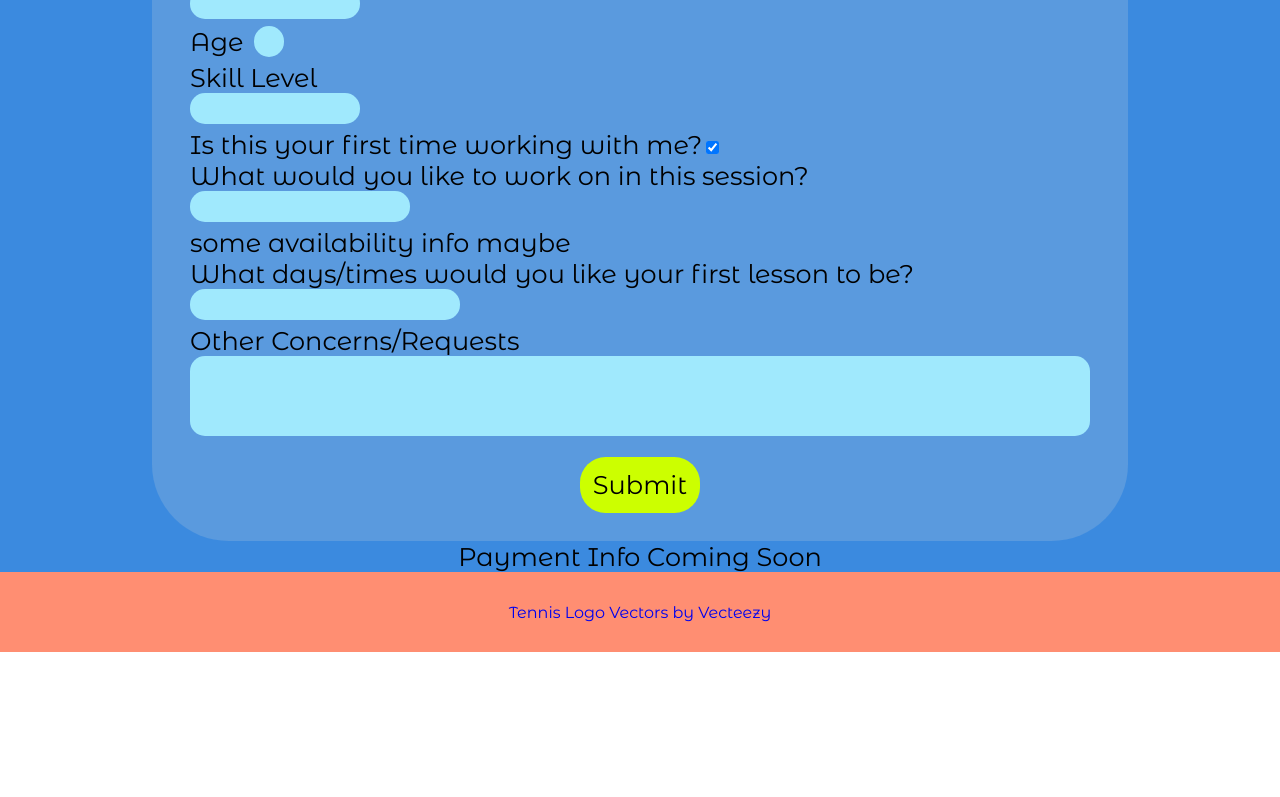
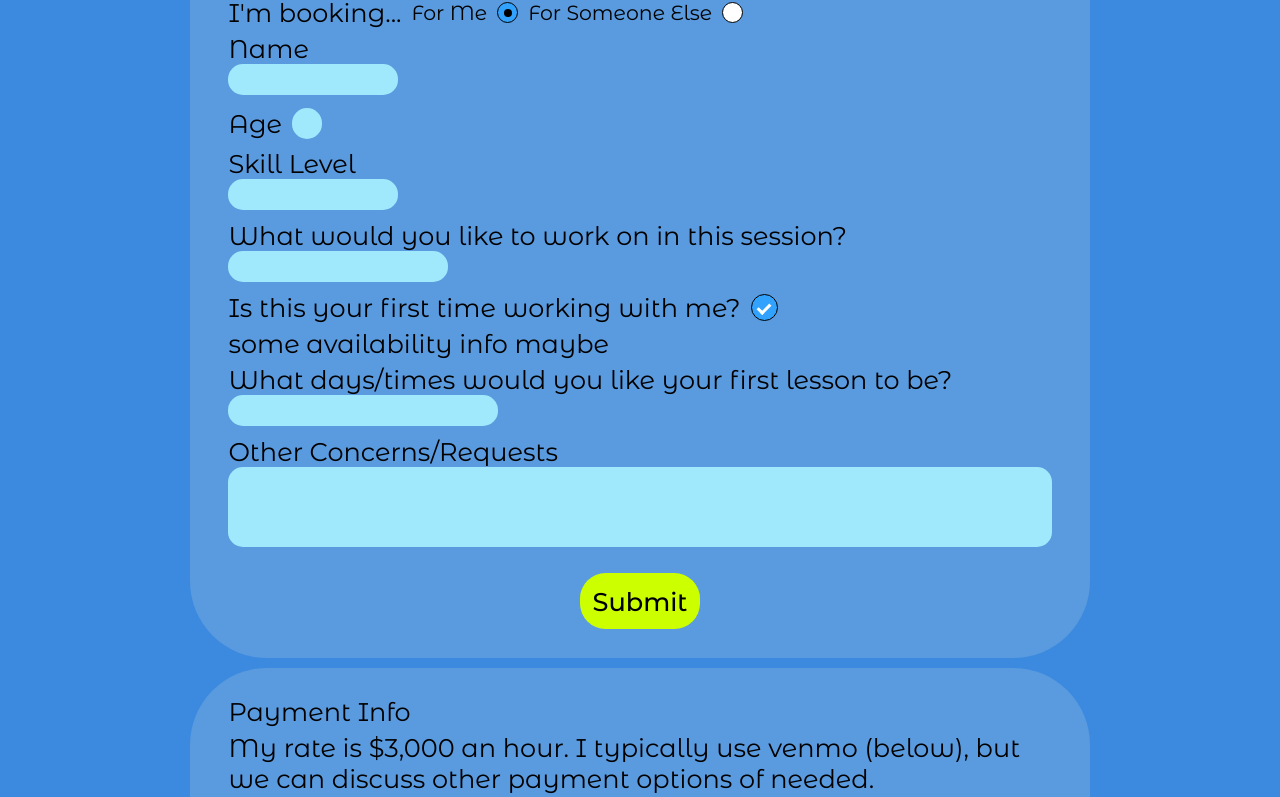
Before and after one commit to hawk-r19/shar, a React (Create React App) app: page /schedule in a window 1280 px wide. Shown: the part 360-1157 px from the top of the page. Before the commit the page ends 1012 px from the top, so only its background shows below. Built offline with nearby package versions, Linux system fonts and the light colour scheme.

Commit message:
styling of schedule page, payment, post submit page

```diff
--- a/src/components/calendar.js
+++ b/src/components/calendar.js
@@ -2,6 +2,6 @@ import '../styles/calendar.css'
 
 export default function Calendar(props) {
     return (
-        <div className='calendar'>calendar div</div>
+        <div className='calendar'></div>
     )
 }
--- a/src/pages/schedule.js
+++ b/src/pages/schedule.js
@@ -5,6 +5,7 @@ import {useState} from 'react'
 import Calendar from '../components/calendar.js'
 
 export default function SchedulePage() {
+    const today = '2023-07-15'; //get today from dayjs
     const [submitted, setSubmitted] = useState(false);
     const [lastBooked, setLastBooked] = useState({});
     const [info, setInfo] = useState({
@@ -18,16 +19,10 @@ export default function SchedulePage() {
         focus: '',
         avail: '',
         notes: '',
-        date: '',
+        date: today,
         length: '',
         time: '',
     });
-
-    /* var emailInput = document.getElementById('email');
-    var emailWidth = document.getElementById('email-width');
-    useEffect(() => {
-
-    }, []); */
 
     const submitForm = e => {
         //handling submit to firebase, updating state
@@ -35,18 +30,11 @@ export default function SchedulePage() {
         setSubmitted(true);
     }
 
-    /* const autoFitWidth = (target) => {
-        var input = document.getElementById(target.id);
-        var inputWidth = document.getElementById(target.id + '-width');
-        //if(inputWidth)
-    } */
-
     const handleChange = e => {
         setInfo({
             ...info,
             [e.target.name]: e.target.value,
         });
-        //if(e.target.localName == 'input') autoFitWidth(e.target);
     }
 
     /* all info needed:
@@ -63,17 +51,17 @@ export default function SchedulePage() {
 
     return (
         <div className='page schedule-page'>
-            {submitted ? <PostSubmitInfo data={lastBooked} /> :
+            {submitted ? <PostSubmitInfo data={lastBooked} backToSchedule={() => setSubmitted(false)}/> :
                 <div className='schedule-form-div'>
                     <div className='initial-info-div'>
                         Some initial info like availability, events, etc
                     </div>
                     <div className='form-div'>
-                        <form>
+                        <form onSubmit={submitForm}>
                             <div className='text-input-div email-div'>Email
                                 <span className='input-wrap email-wrap'>
                                     <span className='input-width email-width' aria-hidden="true">{info.email}</span>
-                                    <input type='text' id='email' name='email'
+                                    <input type='email' id='email' name='email' required
                                         value={info.email} onChange={handleChange}/>
                                 </span>
                             </div>
@@ -94,10 +82,11 @@ export default function SchedulePage() {
                                 </label>
                             </div>
                             <div className={'form-name-div' + (info.forMe ? '' : ' both-names')}>
-                                <div className='text-input-div name-div'>Your Name
+                                <div className='text-input-div name-div'>{info.forMe ? 'Name' : 'Your Name'}
                                     <span className='input-wrap name-wrap'>
                                         <span className='input-width name-width' aria-hidden="true">{info.name}</span>
-                                        <input type='text' name='name' id='name' value={info.name} onChange={handleChange}/>
+                                        <input type='text' name='name' id='name' value={info.name} required
+                                            onChange={handleChange}/>
                                     </span>
                                 </div>
                                 {info.forMe ? null :
@@ -105,7 +94,7 @@ export default function SchedulePage() {
                                         <span className='input-wrap student-name-wrap'>
                                             <span className='input-width student-name-width' aria-hidden="true">{info.studentName}</span>
                                             <input type='text' name='studentName' id='student-name'
-                                                value={info.studentName} onChange={handleChange}/>
+                                                value={info.studentName} required onChange={handleChange}/>
                                         </span>
                                     </div>
                                 }
@@ -113,30 +102,31 @@ export default function SchedulePage() {
                             <div className='text-input-div age-div'>{info.forMe ? 'Age' : "Student's Age"}
                                 <span className='input-wrap age-wrap'>
                                     <span className='input-width age-width' aria-hidden="true">{info.age}</span>
-                                    <input type='number' name='age' id='age' value={info.age} onChange={handleChange}/>
+                                    <input type='number' name='age' id='age' value={info.age} required
+                                        onChange={handleChange}/>
                                 </span>
                             </div>
                             <div className='text-input-div skill-div'>
                                 {info.forMe ? 'Skill Level' : "Student's Skill Level"}
                                 <span className='input-wrap skill-wrap'>
                                     <span className='input-width skill-width' aria-hidden="true">{info.skill}</span>
-                                    <input type='text' name='skill' id='skill' value={info.skill} onChange={handleChange}/>
+                                    <input type='text' name='skill' id='skill' value={info.skill} required
+                                        onChange={handleChange}/>
                                 </span>
-                            </div>
-                            <div className='first-time-div'>Is this your first time working with me?
-                                <input type='checkbox' name='firstTime' id='first-time'
-                                    checked={info.firstTime} onChange={e => {
-                                        setInfo({
-                                            ...info,
-                                            firstTime: e.target.checked,
-                                        });
-                                    }}/>
                             </div>
                             <div className='text-input-div focus-div'>What would you like to work on in this session?
                                 <span className='input-wrap focus-wrap'>
                                     <span className='input-width focus-width' aria-hidden="true">{info.focus}</span>
-                                    <input type='text' name='focus' id='focus' value={info.focus} onChange={handleChange}/>
+                                    <input type='text' name='focus' id='focus' value={info.focus} required
+                                        onChange={handleChange}/>
                                 </span>
+                            </div>
+                            <div className='first-time-div'
+                                onClick={e => handleChange({target: {name: 'firstTime', value: !info.firstTime}})}>
+                                Is this your first time working with me?
+                                <input type='checkbox' name='firstTime' id='first-time'
+                                    checked={info.firstTime} readOnly={true}/>
+                                <span className='checkbox'></span>
                             </div>
                             {!info.firstTime ? <></> :
                                 <div className='availability-container'>
@@ -145,8 +135,32 @@ export default function SchedulePage() {
                                         What days/times would you like your first lesson to be?
                                         <span className='input-wrap avail-wrap'>
                                             <span className='input-width avail-width' aria-hidden="true">{info.avail}</span>
-                                            <input type='text' name='avail' id='avail' value={info.avail} onChange={handleChange}/>
+                                            <input type='text' name='avail' id='avail' value={info.avail}
+                                                onChange={handleChange} required/>
                                         </span>
+                                    </div>
+                                </div>
+                            }
+                            {info.firstTime ? <></> :
+                                <div className='schedule-time-div'>
+                                    <Calendar />
+                                    <div className='schedule-time-inputs'>
+                                        <div className='text-input-div date-div'>Date
+                                            <input type='date' name='date' id='date' value={info.date}
+                                                required min={today} onChange={handleChange}/>
+                                        </div>
+                                        <div className='length-div'>Session Length
+                                            <select name='length' onChange={handleChange} required>
+                                                <option value='60'>60 Minutes</option>
+                                                <option value='75'>75 Minutes</option>
+                                                <option value='90'>90 Minutes</option>
+                                            </select>
+                                        </div>
+                                        <div className='text-input-div time-div'>Time
+                                            <input type='time' name='time' id='time' value={info.time}
+                                                min='08:00' max='19:00' step='300' onChange={handleChange} required/>
+                                            {/* add limits based on availability */}
+                                        </div>
                                     </div>
                                 </div>
                             }
@@ -157,49 +171,32 @@ export default function SchedulePage() {
                                     <textarea name='notes' id='notes' value={info.notes} onChange={handleChange}/>
                                 </span>
                             </div>
-                            {info.firstTime ? <></> :
-                                <div className='schedule-time-div'>
-                                    <Calendar />
-                                    <div className='schedule-time-inputs'>
-                                        <div className='date-div'>
-                                            <label for='date'>Date</label>
-                                            <input type='text' name='date' id='date' value={info.date} onChange={handleChange}/>
-                                        </div>
-                                        <div className='length-div'>
-                                            <label for='length'>Session Length</label>
-                                            <select name='length' onChange={handleChange}>
-                                                <option value='60'>60 Minutes</option>
-                                                <option value='75'>75 Minutes</option>
-                                                <option value='90'>90 Minutes</option>
-                                            </select>
-                                        </div>
-                                        <div className='time-div'>
-                                            <label for='time'>Time</label>
-                                            <input type='time' name='time' id='time' value={info.time} onChange={handleChange}/>
-                                        </div>
-                                    </div>
-                                </div>
-                            }
                             <div className='submit-div'>
-                                <div className='submit-button' onClick={submitForm}>Submit</div>
+                                <button type='submit' className='submit-button'>Submit</button>
                             </div>
                         </form>
                     </div>
+                    <PaymentInfo />
                 </div>
             }
-            <PaymentInfo />
         </div>
     )
 }
 
 function PaymentInfo(props) {
     return (
-        <div className='pay-div'>Payment Info Coming Soon</div>
+        <div className='pay-div'>
+            <div className='pay-header'>Payment Info</div>
+            <div className='pay-info'>My rate is $3,000 an hour. I typically use venmo {'(below)'},
+                but we can discuss other payment options of needed.</div>
+            <div className='venmo-div'><img className='venmo' src={require('../imgs/qr.png')}/></div>
+        </div>
     )
 }
 
-function PostSubmitInfo({data, loading}) {
-    const appointment = `Appointment Info: ${data.date}, ${data.time}, for ${data.length}`;
+/* add schedule again button */
+function PostSubmitInfo({data, loading, backToSchedule}) {
+    const appointment = `Appointment Info: ${data.date}, ${data.time}, for ${data.length} minutes`;
 
     return (
         <div className='post-submit-info-div'>
@@ -207,131 +204,34 @@ function PostSubmitInfo({data, loading}) {
                 <div className='post-header-text'>
                     Successfully submitted! A confirmation message will be sent your email
                     at {data.email} with the following information. I will get back to you as
-                    soon as I can to confirm your appointment and discuss any extra details needed.
+                    soon as I can to confirm your appointment and discuss any extra details as needed.
                 </div>
                 <div className='post-header-sub-text'>Thank you, and I look forward to working with you!</div>
             </div>
+            <hr/>
             <div className='post-submit-info'>
-                <div className='post-for-me'>{data.forMe ? "Scheduling for me." : "Scheduling for someone else."}</div>
-                <div className='post-name-age'>{data.name + ", " + data.age}</div>
-                {data.skill !== '' ? <div className='post-skill'>{"Skill Level: " + data.skill}</div> : <></>}
-                <div className='post-first'>{data.firstTime ? "I am a new client." : "I am a returning client."}</div>
-                <div className='post-focus'>{"Focus: " + data.focus}</div>
-                {data.firstTime ? <div className='post-availability'>{"Availability: " + data.avail}</div> :
+                {data.forMe ?
+                <div className='post-for-me'>
+                    <div className='post-name-age'>{data.name + ", " + data.age +
+                        data.firstTime ? ", new client." : ", returning client."}
+                    </div>
+                </div> :
+                <div className='post-for-else'>
+                    <div className='post-name'>{data.name + (data.firstTime ? ", new client." : ", returning client.")}</div>
+                    <div className='post-student-name-age'>{data.studentName + ', ' + data.age}</div>
+                </div>}
+                {data.skill !== '' ? <div className='post-skill'>Skill Level:<br/><span>{data.skill}</span></div> : <></>}
+                <div className='post-focus'>Focus:<br/><span>{data.focus}</span></div>
+                {data.firstTime ? <div className='post-availability'>Availability:<br/><span>{data.avail}</span></div> :
                     <div className='post-appointment'>{appointment}</div>
                 }
-                <div className='post-notes'>{"Notes: " + data.notes}</div>
+                <div className='post-notes'>Notes:<br/><span>{data.notes}</span></div>
+            </div>
+            <div className='again-button-div'>
+                <div className='again-button' onClick={backToSchedule}>
+                    Schedule Another Appointment
+                </div>
             </div>
         </div>
     )
 }
-
-/* import '../styles/schedule.css'
-import dayjs from 'dayjs'
-import {useState, useRef} from 'react'
-//import ReactCSSTransitionGroup from 'react-transition-group'
-import Direct from '../components/direct.js'
-import Inquiry from '../components/inquiry.js'
-
-export default function SchedulePage() {
-    const [chosen, setChosen] = useState(false);
-    const [direct, setDirect] = useState(false);
-    const [submitted, setSubmitted] = useState(false);
-    const [lastBooked, setLastBooked] = useState({});
-    const [carriedData, setCarriedData] = useState({});
-    const directForm = useRef(null);
-    const inquiryForm = useRef(null);
-
-    const choose = (choice) => {
-        setDirect(choice);
-        setChosen(true);
-    }
-
-    const switchType = () => {
-        setCarriedData({
-            ...carriedData,
-            ...(direct ? directForm.current.getData() : inquiryForm.current.getData())
-        });
-        setDirect(!direct);
-    }
-
-    const submit = (data) => {
-        setLastBooked(data);
-        setSubmitted(true);
-        //submit data to firebase
-        //send google event and email to shar
-        //send email to client
-    }
-
-    return (
-        <div className='page schedule-page'>
-            <div className='current-schedule-container'>
-                {submitted ? <Submitted last={lastBooked} scheduleAgain={() => setSubmitted(false)}/> : (
-                    !chosen ? <ChooseTypeModal choose={choose}/> :
-                        <>
-                            <TypeSelector direct={direct} switch={switchType} />
-                            {direct ? <Direct ref={directForm}
-                                        carriedData={carriedData} submit={submit} /> :
-                                <Inquiry ref={inquiryForm} carriedData={carriedData}  submit={submit} />}
-                            <Payment />
-                        </>
-                    )
-                }
-            </div>
-        </div>
-    )
-}
-
-function Submitted(props) {
-    return (
-        <div className='submitted-div'>
-            submitted
-            <button id='schedule-again' onClick={props.scheduleAgain}>Schedule Again</button>
-        </div>
-    )
-}
-
-function ChooseTypeModal(props) {
-    return (
-        <div className='choose-type-modal'>
-            <div className='choose-side choose-inquiry'>
-                <div className='head-text'>Send me a message:</div>
-                <div className='sub-text'>Choose this option if any of these apply:</div>
-                <div className='bullet-list'>
-                    <div className='reason'> - You are a new customer</div>
-                    <div className='reason'> - You are looking to set up a long-term lesson schedule</div>
-                    <div className='reason'> - You are a new customer</div>
-                </div>
-                <button id='inquiry'
-                    className='choose-type-button'
-                    onClick={() => props.choose(false)}>
-                    Inquiry</button>
-            </div>
-            <button id='direct'
-                className='choose-type-button'
-                onClick={() => props.choose(true)}>
-                Direct</button>
-        </div>
-    )
-}
-
-function TypeSelector(props) {
-    return (
-        <div className='type-selector-div'>
-            <button id='direct'
-                className='switch-type-button'
-                onClick={() => {if(!props.direct) props.switch();}}>
-                Direct</button>
-            <button id='inquiry'
-                className='switch-type-button'
-                onClick={() => {if(props.direct) props.switch();}}>
-                Inquiry</button>
-        </div>
-    )
-}
-
-function Payment(props) {
-    return (
-        <div className='pay-div'>Payment Info Coming Soon</div>
-    )
-} */
--- a/src/styles/App.css
+++ b/src/styles/App.css
@@ -17,6 +17,8 @@
     --hero_img_color: black;
     --hero_text_color: black;
     --schedule_btn_alt_color: var(--blue_light);
+    --schedule_bg_color: #5a9ade;
+    --checkbox_bg_color: #31a3ff;
 
     height: 100vh;
     font-family: 'Montserrat Alternates';
--- a/src/styles/schedule.css
+++ b/src/styles/schedule.css
@@ -3,15 +3,30 @@
     flex-direction: column;
     align-items: center;
     font-size: max(2vw, 1em);
+    padding-bottom: 10px;
 }
 
 .schedule-form-div {
+    width: 100%;
     display: flex;
     flex-direction: column;
-    width: min(900px, 90%);
-    background-color: #5a9ade; /* slightly lighter than --blue_light */
+    align-items: center;
+    gap: 10px;
+}
+
+.form-div, .initial-info-div, .pay-div, .post-submit-info-div {
+    display: flex;
+    flex-direction: column;
+    gap: 5px;
+    width: min(900px, 80%);
+    box-sizing: border-box;
+    background-color: var(--schedule_bg_color); /* slightly lighter than --blue_light */
     padding: 1.1em 1.5em;
     border-radius: 3em;
+}
+
+.text-input-div.email-div {
+    margin-top: 0;
 }
 
 .text-input-div, .notes-div {
@@ -19,6 +34,7 @@
     flex-direction: column;
     align-items: start;
     gap: 0px;
+    margin: 5px 0;
 }
 
 .text-input-div input, .notes-div textarea {
@@ -99,10 +115,10 @@
     width: 1.5vw;
     background-color: white;
     border-radius: 50%;
-    border: none;
     display: flex;
     justify-content: center;
     align-items: center;
+    border: 1px solid black;
   }
 
   /* On mouse-over, add a grey background color */
@@ -112,7 +128,7 @@
 
   /* When the radio button is checked, add a blue background */
   .radio-container input:checked ~ .checkmark {
-    background-color: var(--blue_light);
+    background-color: var(--checkbox_bg_color);
   }
 
   /* Create the indicator (the dot/circle - hidden when not checked) */
@@ -161,6 +177,28 @@ input[type='number']::-webkit-inner-spin-button {
     min-width: 250px;
 }
 
+.schedule-time-inputs {
+    display: flex;
+    justify-content: space-evenly;
+}
+
+.length-div {
+    display: flex;
+    flex-direction: column;
+    align-items: start;
+    gap: 0px;
+}
+
+.length-div select {
+    background-color: var(--blue_light);
+    border: none;
+    outline: none;
+    padding: 5px 10px;
+    border-radius: 15px;
+    font-size: .7em;
+    font-family: inherit;
+}
+
 .notes-wrap {
     width: 100%;
     position: relative;
@@ -195,9 +233,13 @@ input[type='number']::-webkit-inner-spin-button {
 }
 
 .submit-button {
+    font-family: inherit;
+    font-size: inherit;
+    font-weight: 500;
     background-color: var(--ball_green);
     padding: .5em;
     border-radius: 1em;
+    border: none;
 }
 
 .submit-button:hover {
@@ -207,3 +249,123 @@ input[type='number']::-webkit-inner-spin-button {
 .submit-button:active {
     background-color: white;
 }
+
+/* checkbox styling ------------------------------------------------ */
+/* Customize the label (the container) */
+.first-time-div {
+    display: flex;
+    gap: 10px;
+    align-items: center;
+    position: relative;
+    margin: 5px 0;
+    cursor: pointer;
+    -webkit-user-select: none;
+    -moz-user-select: none;
+    -ms-user-select: none;
+    user-select: none;
+  }
+
+  /* Hide the browser's default checkbox */
+  .first-time-div input {
+    position: absolute;
+    opacity: 0;
+    cursor: pointer;
+    height: 0;
+    width: 0;
+  }
+
+  /* Create a custom checkbox */
+  .checkbox {
+    height: 2vw;
+    width: 2vw;
+    border-radius: 50%;
+    background-color: white;
+    display: flex;
+    justify-content: center;
+    align-items: center;
+    border: 1px solid black;
+  }
+
+  /* On mouse-over, add a grey background color */
+  .first-time-div:hover input ~ .checkbox {
+    background-color: #ccc;
+  }
+
+  /* When the checkbox is checked, add a blue background */
+  .first-time-div input:checked ~ .checkbox {
+    background-color: var(--checkbox_bg_color);
+  }
+
+  /* Create the checkmark/indicator (hidden when not checked) */
+  .checkbox:after {
+    content: "";
+    display: none;
+  }
+
+  /* Show the checkmark when checked */
+  .first-time-div input:checked ~ .checkbox:after {
+    display: block;
+  }
+
+  /* Style the checkmark/indicator */
+  .first-time-div .checkbox:after {
+    width: 5px;
+    height: 10px;
+    border: solid white;
+    border-width: 0 3px 3px 0;
+    -webkit-transform: rotate(45deg);
+    -ms-transform: rotate(45deg);
+    transform: rotate(45deg);
+  }
+/* checkbox styling end ------------------------------------------ */
+
+/* main schedule page styling done ===================================================================== */
+
+.post-header-text {
+    margin-bottom: 10px;
+}
+
+hr {
+    height: 2px;
+    background-color: black;
+    border: none;
+    width: 100%;
+}
+
+.post-submit-info div span {
+    font-size: .8em;
+    margin-left: .5em;
+}
+
+.again-button-div {
+    display: flex;
+    justify-content: center;
+    align-items: center;
+}
+
+.again-button {
+    font-family: inherit;
+    font-size: inherit;
+    font-weight: 500;
+    background-color: var(--ball_green);
+    padding: .5em;
+    border-radius: 1em;
+    border: none;
+}
+
+.again-button:hover {
+    cursor: pointer;
+}
+
+.again-button:active {
+    background-color: white;
+}
+
+.venmo-div {
+    display: flex;
+    justify-content: center;
+}
+
+.venmo {
+    width: 10vw;
+}
```
Also changed, not shown: src/components/direct.js (deleted, +0 -29 lines), src/components/inquiry.js (deleted, +0 -24 lines), src/imgs/qr.png (added).
